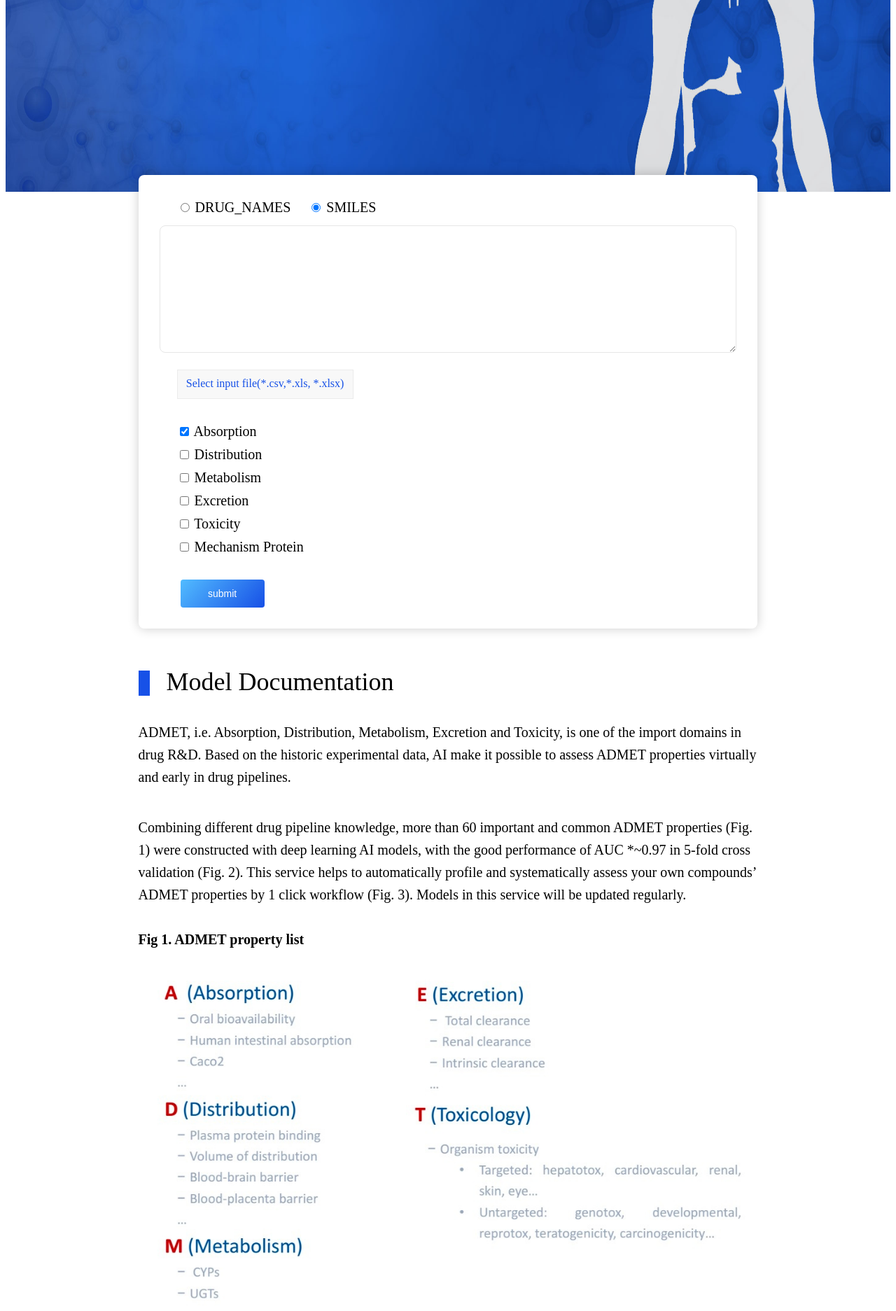
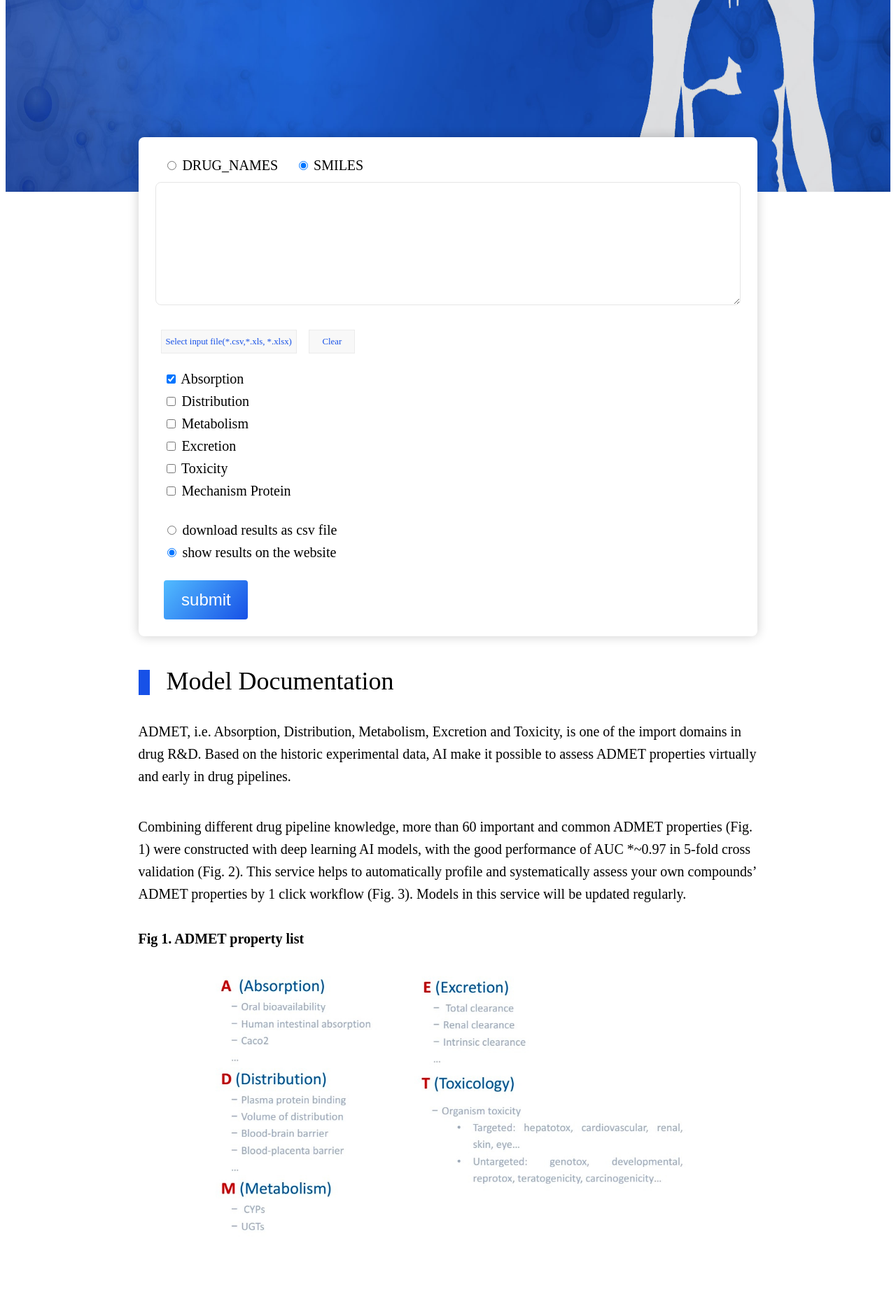
Before and after one commit to wxy0810500/deep_molecule_engine_client, a Django app: page /admet/ in a window 1280 px wide. Shown: the part 214-2087 px from the top of the page at 70% size. Run offline with Django 3.2, Linux system fonts and the light colour scheme; parts of the project's set-up code (start-up, migrations or seed data) failed here and were passed over.

Commit message:
1.切分input smiles，没20个一组进行一次task； 2.task manager中增加捕捉单个task的异常，返回error，用于错误处理； 3.index页增加clear按钮，点击清除textarea中输入的内容及inputfile中已选择的文件； 4.index页增加outputType，可选择结果以文件形式下载或显示在result page上； 5.通过文件上传的input内容仅处理前100个。

```diff
--- a/common_static/css/index.css
+++ b/common_static/css/index.css
@@ -4,84 +4,96 @@
 }
 .input-area {
     min-height: 200px;
-    padding: 30px;
+    padding: 3vmin;
     background: white;
     box-shadow: 0 0 16px 0 rgba(0,0,0,0.20);
     border-radius: 8px;
-    margin-top: -10%;
-    margin-bottom: 60px;
+    margin-top: -16%;
+    margin-bottom: 6vh;
 }
 .input-area textarea{
     border: 1px solid #E6E6E6;
     border-radius: 8px;
     width: 100%;
-    padding: 15px 20px;
+    padding: 1.5vmin;
     box-sizing: border-box;
 }
+.input-area h5 {
+    margin: 2vh 0 2vh 1vmin;
+}
+/* ul */
+.input-area ul {
+  margin: 0;
+  padding-left: 1vw;
+}
+.input-area ul li {
+  list-style: none;
+}
 #id_inputType {
-    margin-bottom: 10px;
-    padding-left: 25px;
+    margin-bottom: 1vh;
 }
 #id_inputType li {
     display: inline-block;
     margin-right: 20px;
 }
 #id_categorys {
-    margin: 30px 0;
-    padding: 0 25px;
+    margin: 3vh 0;
 }
 #id_categorys li {
-    line-height: 33px;
+    line-height: 4vh;
 }
 
 .input-area input[type="submit"] {
-    height: 40PX;
-    width: 120px;
+    height: 7vh;
+    width: 7vw;
+    min-width: 120px;
     text-align: center;
     line-height: 38px;
     background-image: linear-gradient(131deg, #52BCFF 0%, #1750E6 100%);
     border-radius: 4px;
     border: none;
     color: white;
-    font-size: 14px;
-    margin-left: 30px;
+    font-size: 3vmin;
+    margin: 3vh 1vw 0;
 }
-.input-area h4 {
-    margin: 0;
-    font-size: 20px;
+div.button-area {
+    position: relative;
+    margin: 3vh 0;
+    padding-left: 1vmin;
+    height: 4vh;
 }
-.upload-area {
-    position: relative;
-    margin: 15px 0;
-    padding-left: 25px;
+
+/* input file */
+.input-area .upload, .input-area input[type="file"]{
+    width: 15vw;
+    height: inherit;
 }
+
 .input-area input[type="file"] {
     opacity: 0;
     position: absolute;
-    width: 250px;
-    height: 40px;
 }
 
 .input-area .upload {
-    width: 250px;
-    height: 40px;
-    line-height: 38px;
     background: #F8F8F8;
     border: 1px solid #EBEBEB;
-    font-size: 16px;
+    font-size: 1.6vmin;
     color: #1751E7;
     text-align: center;
+    display: inline-block;
 }
-.curated {
-    padding-left: 25px;
+
+#clear_btn {
+    opacity: 0;
+    position: absolute;
 }
-.search-page .input-area input[type="submit"] {
-    margin-top: 30px;
+
+#clear_btn, #clear_div {
+    width: 5vw;
+    height: inherit;
+    margin-left: 1vw;
 }
-.unfinished-model .input-area {
-    text-align: center;
-    line-height: 200px;
-}
+
 /*----------public-----------*/
 html {
     height: 100%;
@@ -90,13 +102,7 @@ html {
 body {
     height: 100%;
 }
-body ul {
-  margin: 0;
-  padding: 0;
-}
-body ul li {
-  list-style: none;
-}
+
 body a {
   text-decoration: none;
   color: inherit;
@@ -150,7 +156,7 @@ textarea:focus {
 /*================*/
 /*---------------Index--------------*/
 .intro {
-    font-size: 2.5vh;
+    font-size: 2.5vmin;
     line-height: 4vh;
     padding: 8vh 0;
     /*把下面两行删了就没阴影了*/
@@ -165,14 +171,15 @@ textarea:focus {
     margin: 4vh 0 2vh 0 ;
 }
 .intro img {
-    margin-bottom: 8vh;
+    width: 80%;
+    margin: 0 10% 8vh;
 }
 
 .intro t1 {
     display: block;
 }
 .intro .title {
-    font-size: 4.5vh;
+    font-size: 4.5vmin;
     position: relative;
     padding-left: 5vh;
 }
--- a/common_static/css/result.css
+++ b/common_static/css/result.css
@@ -122,11 +122,12 @@ div.smiles-radar {
 
 .index-block{
     margin-bottom: 1%;
-    font-size: 4vh;
+    font-size: 1.5vw;
     background-color: #1C6EA4;
     padding-left: 1%;
     border-radius: 7px;
     color: #FFFFFF;
     overflow: auto;
     width: 18%;
+    text-align: center;
 }
--- a/prediction/predictionTask.py
+++ b/prediction/predictionTask.py
@@ -84,14 +84,20 @@ def processTasks(modelTypeAndPortDict: Dict, categorys: Sequence, smilesInfoList
         data = modelTypeAndPortDict.get(category, None)
         if data is not None:
             modelPortDict.update(data)
-    if len(modelPortDict) > 0:
-        # --- make client ---#
-        ret = {}
-        # define smiles_index in order
-        smilesDict = {}
-        for i, smilesInfo in enumerate(smilesInfoList):
-            smilesDict[i] = smilesInfo
-
+    if len(modelPortDict) == 0:
+        raise PredictionCommonException('We will support these model types as soon as possible!')
+    # --- make client ---#
+    retList = []
+    # define smiles_index in order
+    smilesDictList = []
+    allSmilesDict = {}
+    for i, smilesInfo in enumerate(smilesInfoList):
+        if i % 20 == 0:
+            smilesDict = {}
+            smilesDictList.append(smilesDict)
+        smilesDict[i] = smilesInfo
+        allSmilesDict[i] = smilesInfo
+    for smilesDict in smilesDictList:
         # do tasks one by one
         processPool = getProcessPool()
         taskInfoDict: dict = {}
@@ -104,6 +110,7 @@ def processTasks(modelTypeAndPortDict: Dict, categorys: Sequence, smilesInfoList
                 "errorCode": "failed"
             }
             processPool.putTask(taskArgs)
+        retDict = {}
         while True:
             sleepWithSwitchInterval(10)
             finishedTaskIds = []
@@ -111,7 +118,7 @@ def processTasks(modelTypeAndPortDict: Dict, categorys: Sequence, smilesInfoList
                 taskRet = processPool.getTaskRet(taskId)
                 if taskRet:
                     if type(taskRet) == PredictionTaskRet:
-                        ret[modelName] = taskRet
+                        retDict[modelName] = taskRet
                     else:
                         printDebug(taskRet.get("errorMessage", None))
                     finishedTaskIds.append(taskId)
@@ -121,9 +128,8 @@ def processTasks(modelTypeAndPortDict: Dict, categorys: Sequence, smilesInfoList
                 finishedTaskIds.clear()
             if len(taskInfoDict) == 0:
                 break
-        return ret, smilesDict
-    else:
-        raise PredictionCommonException('We will support these model types as soon as possible!')
+        retList.append(retDict)
+    return retList, allSmilesDict
 
 
 def processOneTask(client: DMEClient, *args):
@@ -169,26 +175,28 @@ def _predictOnce(client: DMEClient, client_worker, task, smilesDict: dict, aux_d
     againDict = {}
     # 根据err_code分别处理
     for i, record in enumerate(predicted_results):
+        smilesIndex = int(record.sample_id)
+        smiles = smilesDict[smilesIndex]
         if record.err_code == 0:
-            retUnitList.append(PredictedRetUnit.commonOne(record.sample_id, record.result, smilesDict[i]))
+            retUnitList.append(PredictedRetUnit.commonOne(record.sample_id, record.result, smiles))
             # 根据RetUnit中的classIdx排序
         elif record.err_code == 1:
             # input queue full, do prediction again
-            againDict[i] = smilesDict[i]
+            againDict[smilesIndex] = smiles
         elif record.err_code == 2:
             # invalid smiles
             retUnitList.append(PredictedRetUnit.errorOne(record.sample_id,
-                                                         PredictedRetUnit.invalid_smiles_unit_label, smilesDict[i]))
+                                                         PredictedRetUnit.invalid_smiles_unit_label, smiles))
         elif record.err_code == 3:
             # time out for task
             retUnitList.append(PredictedRetUnit.errorOne(record.sample_id,
-                                                         PredictedRetUnit.task_timeout_unit_label, smilesDict[i]))
+                                                         PredictedRetUnit.task_timeout_unit_label, smiles))
         else:
             retUnitList.append(PredictedRetUnit.errorOne(record.sample_id,
-                                                         PredictedRetUnit.server_error_unit_label, smilesDict[i]))
+                                                         PredictedRetUnit.server_error_unit_label, smiles))
 
     return task_time, server_info, retUnitList, againDict
 
 
-def predictADMET(categorys: Sequence, smilesInfoList: List) -> Dict[str, PredictionTaskRet]:
+def predictADMET(categorys: Sequence, smilesInfoList: List) -> List[Dict[str, PredictionTaskRet]]:
     return processTasks(ADMETModelAndPortDict, categorys, smilesInfoList, PREDICTION_TASK_TYPE_LBVS)
--- a/templates/index.html
+++ b/templates/index.html
@@ -15,11 +15,17 @@
             {% csrf_token %}
             {{ inputForm.inputType }}
             {{ inputForm.inputStr }}
-            <div class="upload-area">
+            <div class="button-area">
                 {{ inputForm.uploadInputFile }}
                 <div class="upload" id="inputFileName">Select input file(*.csv,*.xls, *.xlsx)</div>
+                <input type="button" id="clear_btn" value="Clear"
+                   onclick="this.form.inputStr.value='';
+                           this.form.uploadInputFile.outerHTML=this.form.uploadInputFile.outerHTML;
+                           document.getElementById('inputFileName').innerText='Select input file(*.csv,*.xls, *.xlsx)';">
+                <div class="upload" id="clear_div">Clear</div>
             </div>
             {{ inputForm.categorys }}
+            {{ inputForm.outputType }}
             <input type="submit" value="submit"/>
         </form>
     </div>
```
Also changed, not shown: deep_engine_client/forms.py (+11 -11 lines), prediction/views.py (+37 -34 lines), smiles/searchService.py (+13 -15 lines), utils/fileUtils.py (+16 -0 lines).
